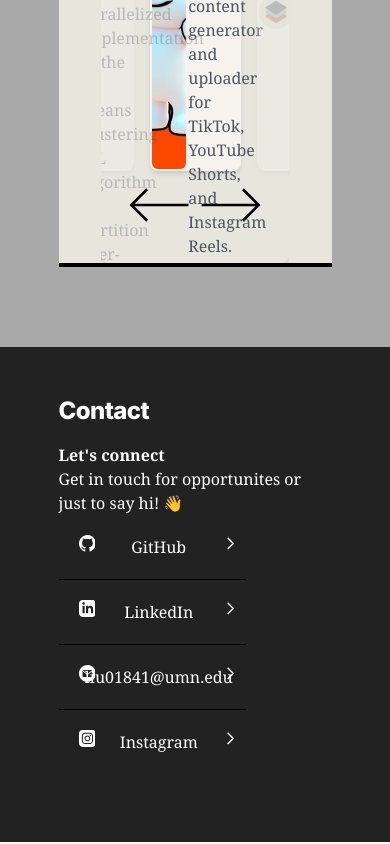
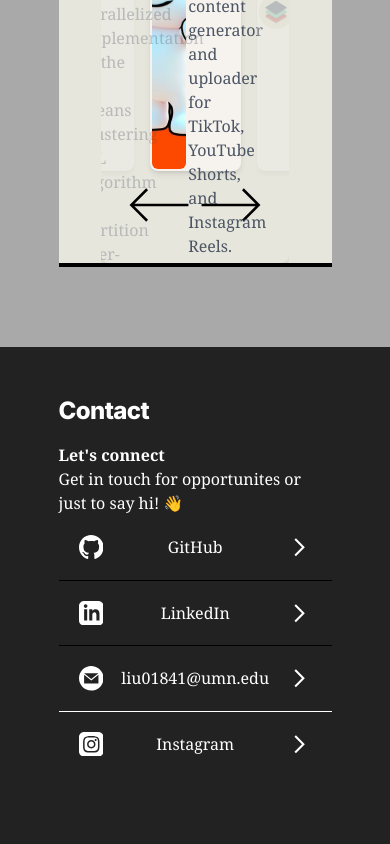
Before and after one commit to vvinniev34/PersonalWebsite, a Next.js app: page / in a window 390 px wide. Shown: the part 5629-6473 px from the top of the page. Built offline with nearby package versions, Linux system fonts and the light colour scheme.

Commit message:
mobile contact footer

```diff
--- a/src/app/components/contact/contact.jsx
+++ b/src/app/components/contact/contact.jsx
@@ -32,7 +32,7 @@ const Contact = () => {
                 <>
                     <div className='font-semibold'>Let's connect</div>
                     <div>Get in touch for opportunites or just to say hi! 👋</div>
-                    <div className="flex width" style={{width:"40%"}}>
+                    <div className="flex" style={{width:"20rem", maxWidth:"fit-content"}/*{width:"40%"}*/}>
                         <div className="flex flex-col ">
                         <div className="flex m-5" style={{width:"90%"}}>
                             <div className={styles.contactSVG} onClick={handleGithubClick}>
@@ -80,7 +80,7 @@ const Contact = () => {
                             </div>
                         </div>
 
-                        <SecondaryPageDivider/>
+                        <SecondaryPageDivider dark={true}/>
 
                         <div className="flex m-5" style={{width:"90%"}}>
                             <div className={styles.contactSVG}>
--- a/src/app/components/pagedivider/secondarypagedivider.jsx
+++ b/src/app/components/pagedivider/secondarypagedivider.jsx
@@ -1,11 +1,11 @@
 import React from "react";
 
 const SecondaryPageDivider = (props) => {
-    const { marginTop = 0, marginBottom = 0 } = props;
+    const { marginTop = 0, marginBottom = 0, dark=false } = props;
     return (
         // <div className={`bg-black w-full`} style={{ height:"1px", marginTop:`${marginTop}%`, marginBottom:`${marginBottom}%`, width:"100%"}}>
         // </div>
-        <hr style={{borderTop:"1px solid black"}}></hr>
+        <hr style={{borderTop:`1px solid ${dark ? "white" : "black"}`}}></hr>
     );
 }
 
```
